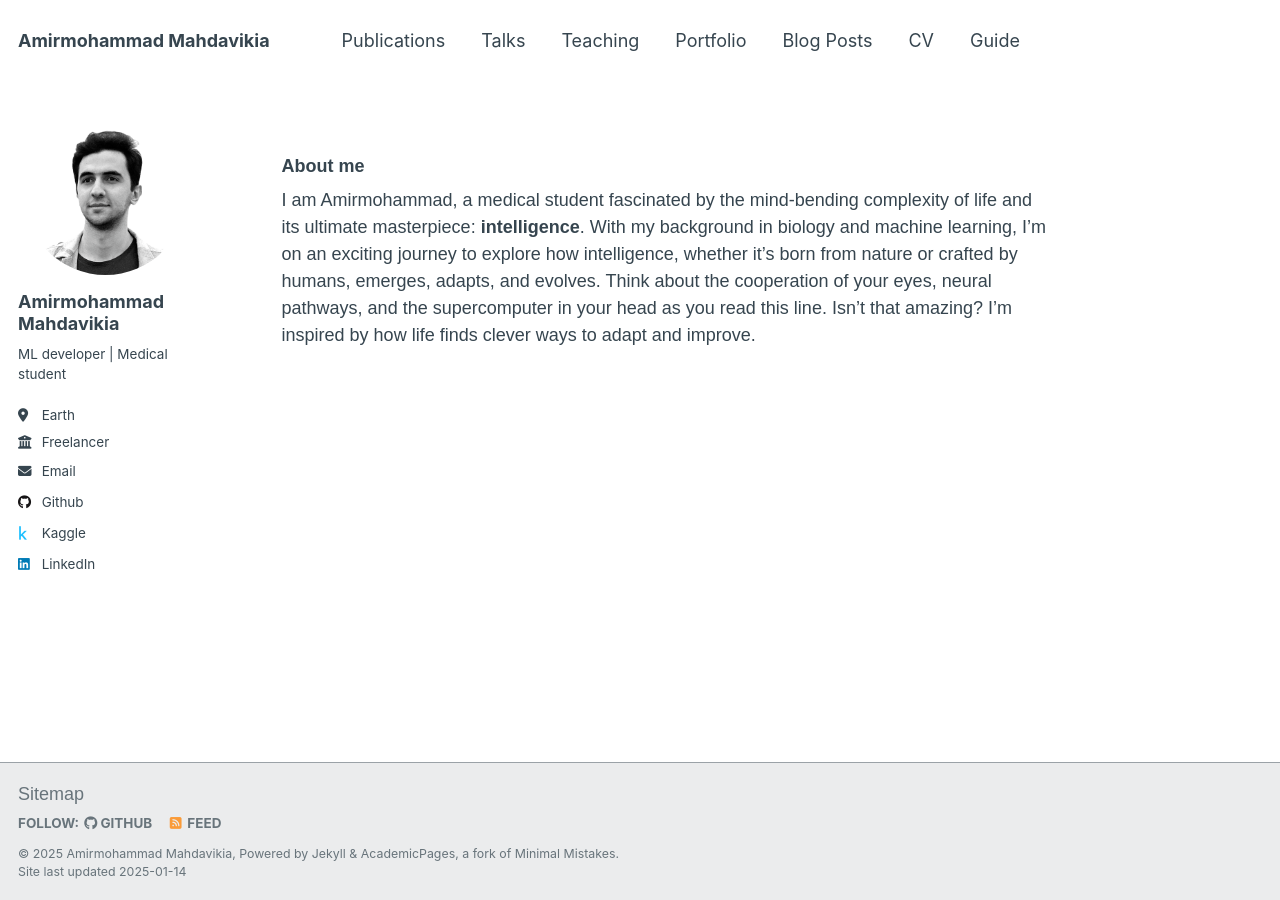
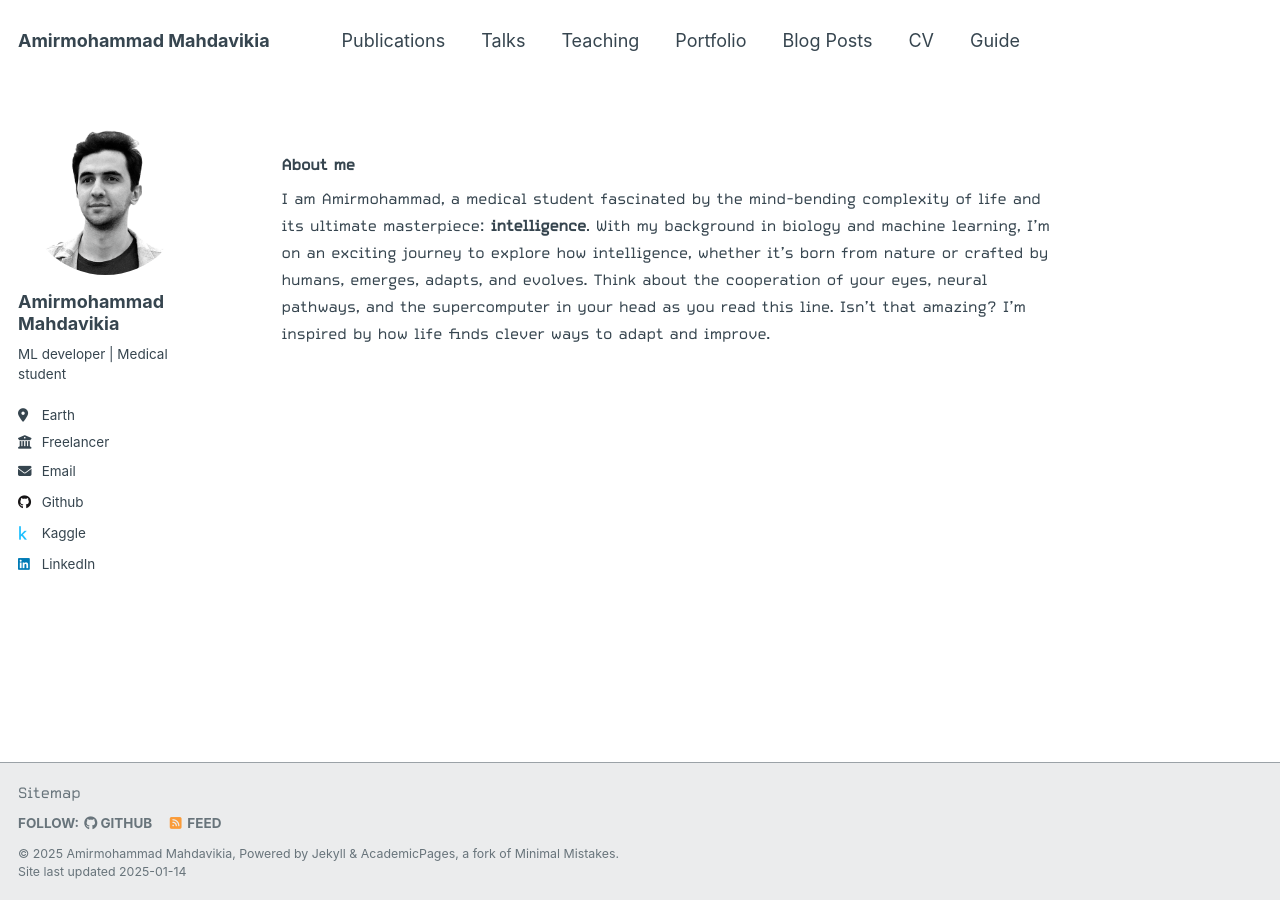
Before and after one commit to ammomahdavikia/ammomahdavikia.github.io, a Jekyll site: the page built from _pages/about.md, in a window 1280 px wide. Built offline with Jekyll 4.4.1, drawn with Linux system fonts in a browser that asks for light colours; some web fonts are replaced.

Commit message:
Fixing font problems

```diff
--- a/_sass/custom/custom.scss
+++ b/_sass/custom/custom.scss
@@ -1,8 +1,8 @@
 @font-face {
     font-family: 'CarbonPlusRegular';
-    src: url('/_assets/fonts/carbonplus-regular-bl.otf') format('opentype'),
-         url('/_assets/fonts/CarbonPlusRegular.woff') format('woff'),
-         url('/_assets/fonts/CarbonPlusRegular.woff2') format('woff2');
+    src: url('/assets/fonts/carbonplus-regular-bl.otf') format('opentype'),
+         url('/assets/fonts/CarbonPlusRegular.woff') format('woff'),
+         url('/assets/fonts/CarbonPlusRegular.woff2') format('woff2');
     font-weight: normal;
     font-style: normal;
   }
```
